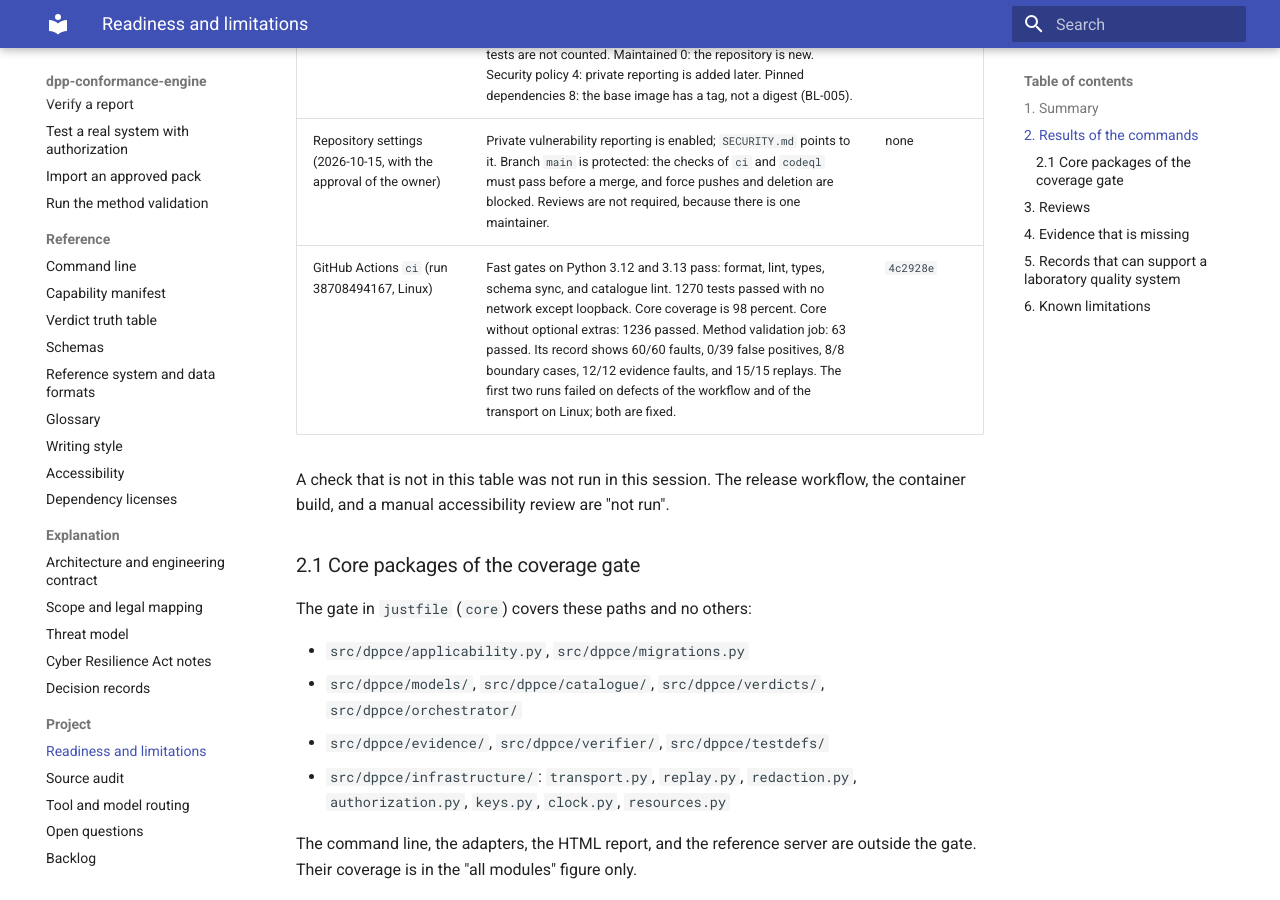
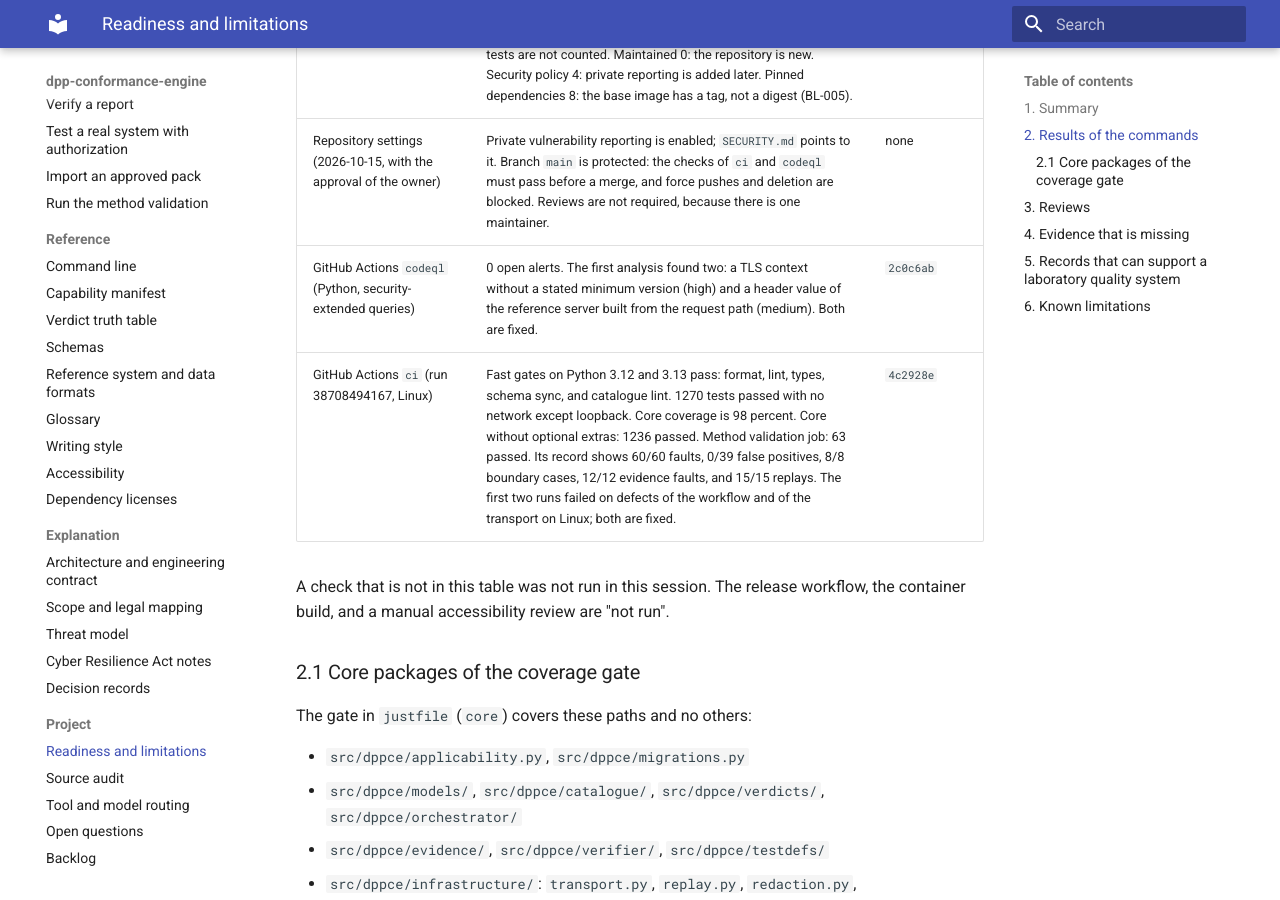
Before and after one commit to hadijannat/dpp-conformance-engine, an MkDocs documentation site: the page built from docs/readiness.md, in a window 1280 px wide and 900 px high, scrolled down 2909 px. Built offline with MkDocs 1.6.1 and Material for MkDocs 9.7.7, drawn with Linux system fonts in a browser that asks for light colours; the version menu is left out.

Commit message:
docs(readiness): record the CodeQL result: 0 open alerts
Co-Authored-By: Claude Opus 5.5 <noreply@anthropic.com>

```diff
--- a/docs/readiness.md
+++ b/docs/readiness.md
@@ -46,6 +46,7 @@ ran the commands. No human has repeated them.
 | Container build | Not run. Docker commands are blocked by the permission settings of the session. | none |
 | GitHub Actions `scorecard` (run 38709214957, public repository) | The analysis runs and publishes. These checks were below the maximum. Code review 0: no reviewed changesets. Branch protection 0: added later. SAST 0: CodeQL is added after this run. Best-practices badge 0. Fuzzing 0: the Hypothesis property tests are not counted. Maintained 0: the repository is new. Security policy 4: private reporting is added later. Pinned dependencies 8: the base image has a tag, not a digest (BL-005). | `9c7b2b0` |
 | Repository settings (2026-10-15, with the approval of the owner) | Private vulnerability reporting is enabled; `SECURITY.md` points to it. Branch `main` is protected: the checks of `ci` and `codeql` must pass before a merge, and force pushes and deletion are blocked. Reviews are not required, because there is one maintainer. | none |
+| GitHub Actions `codeql` (Python, security-extended queries) | 0 open alerts. The first analysis found two: a TLS context without a stated minimum version (high) and a header value of the reference server built from the request path (medium). Both are fixed. | `2c0c6ab` |
 | GitHub Actions `ci` (run 38708494167, Linux) | Fast gates on Python 3.12 and 3.13 pass: format, lint, types, schema sync, and catalogue lint. 1270 tests passed with no network except loopback. Core coverage is 98 percent. Core without optional extras: 1236 passed. Method validation job: 63 passed. Its record shows 60/60 faults, 0/39 false positives, 8/8 boundary cases, 12/12 evidence faults, and 15/15 replays. The first two runs failed on defects of the workflow and of the transport on Linux; both are fixed. | `4c2928e` |
 
 A check that is not in this table was not run in this session. The release workflow, the
```
